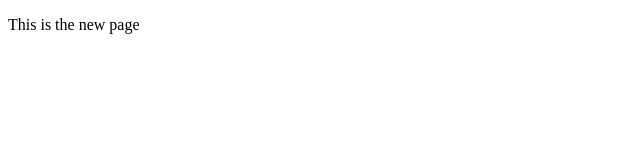
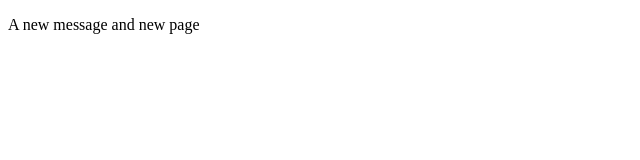
Before and after one commit to kimhanz/test-bootcamp, a plain HTML site: page new-page.html in a window 1280 px wide. Shown: the full height of the page, 0-640 px from the left. Drawn offline with Linux system fonts and the light colour scheme.

Commit message:
Changed the index.html file

```diff
--- a/new-page.html
+++ b/new-page.html
@@ -6,6 +6,6 @@
     <title>New page</title>
   </head>
   <body>
-    <p>This is the new page</p>
+    <p>A new message and new page</p>
   </body>
 </html>
```
Also changed, not shown: index.html (+1 -0 lines).
